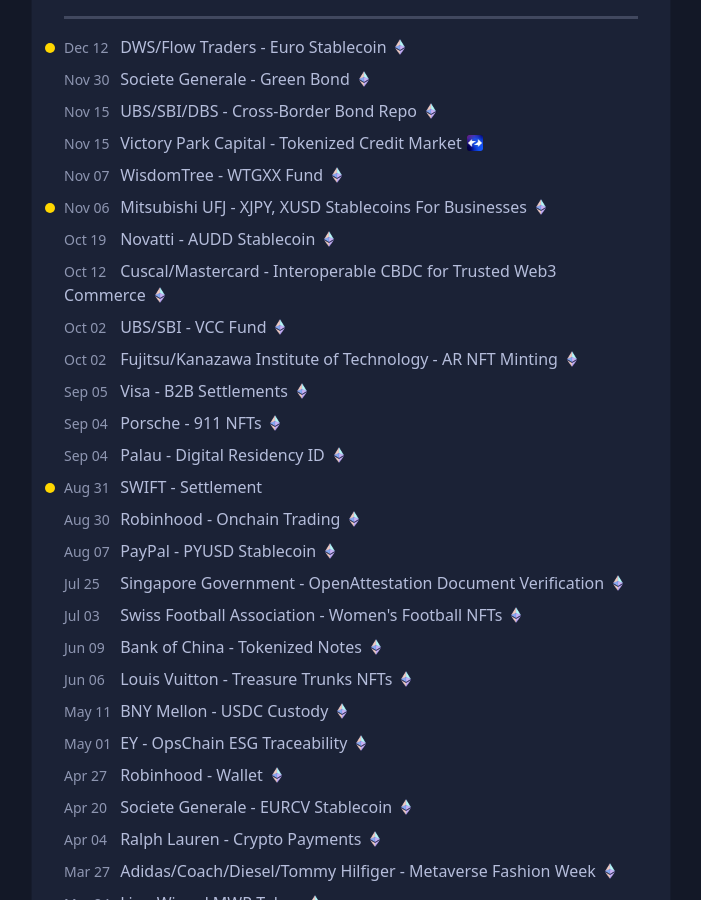
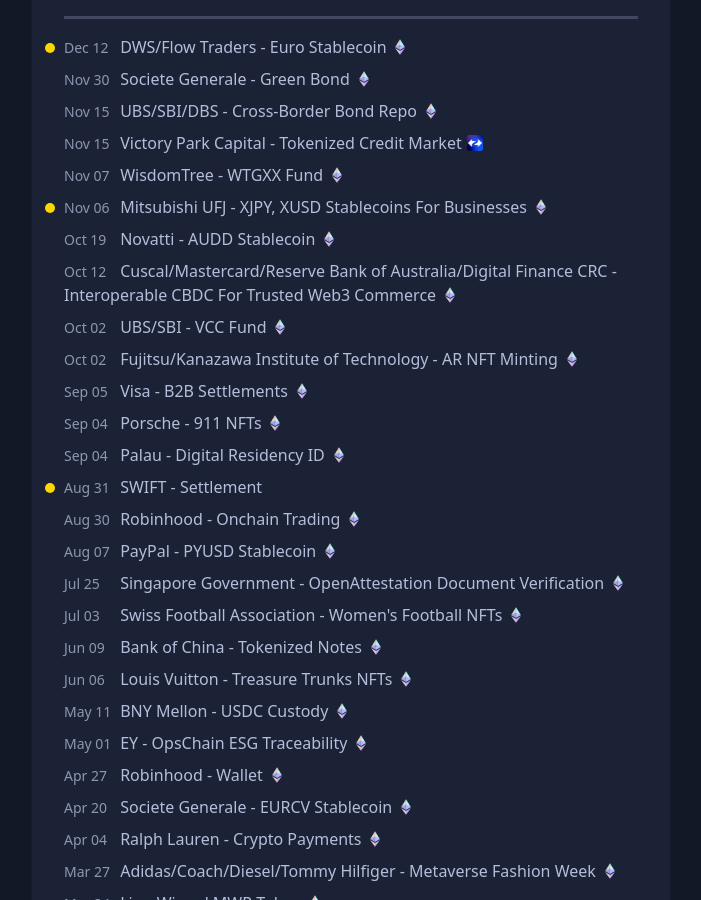
Before and after one commit to etheralpha/ethereumadoption-com, a Jekyll site: the page built from index.md, in a window 1280 px wide and 900 px high, scrolled down 2892 px. Shown: the whole window, without its empty margins (289-990 px from the left). Built offline with Jekyll 4.4.1, drawn with Linux system fonts in a browser that asks for light colours.

Commit message:
Update adoption.yml

```diff
--- a/_data/adoption.yml
+++ b/_data/adoption.yml
@@ -908,8 +908,11 @@
   entities:
     - Cuscal
     - Mastercard
-  products:
-    - Interoperable CBDC for Trusted Web3 Commerce
+    - Reserve Bank of Australia
+    - Digital Finance CRC
+  products:
+    - Interoperable CBDC
+  context: For Trusted Web3 Commerce
   chains:
     - Mainnet
   sources:
```
